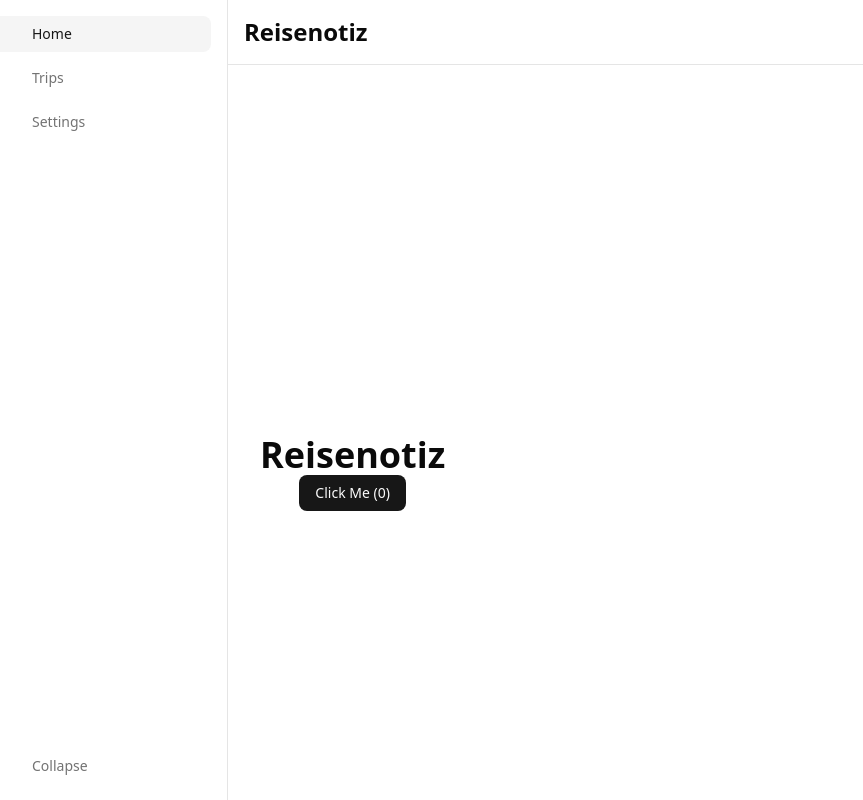
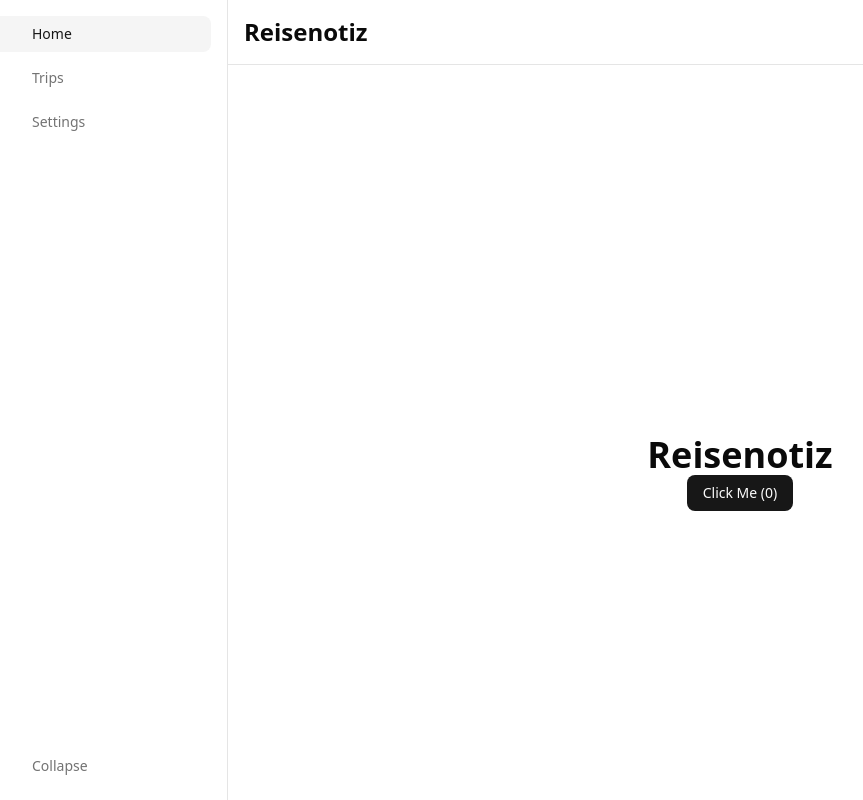
Before and after one commit to MrModest/reisenotiz, a React (Vite) app: page / in a window 1280 px wide. Shown: the whole page, without its empty margins (28-891 px from the left). Built offline with nearby package versions, Linux system fonts and the light colour scheme; some icons are missing.

Commit message:
fix width filling in desktop and mobile modes

```diff
--- a/src/components/layout/app-layout.tsx
+++ b/src/components/layout/app-layout.tsx
@@ -31,13 +31,16 @@ function AppLayoutContent() {
       <main className="flex-1 flex flex-col overflow-hidden">
         <Header title={title} />
         <div className={cn(
-          "flex flex-1 justify-center",
+          "flex-1",
           "pb-16 md:pb-0",
-          "px-4 pt-2 ",
-          "w-full md:w-fit",
           "overflow-y-auto overflow-x-hidden" // vertical scroll only
         )}>
-          <Outlet />
+          <div className={cn(
+            "px-4 pt-2",
+            "w-full md:w-fit md:mx-auto"
+          )}>
+            <Outlet />
+          </div>
         </div>
       </main>
 
```
